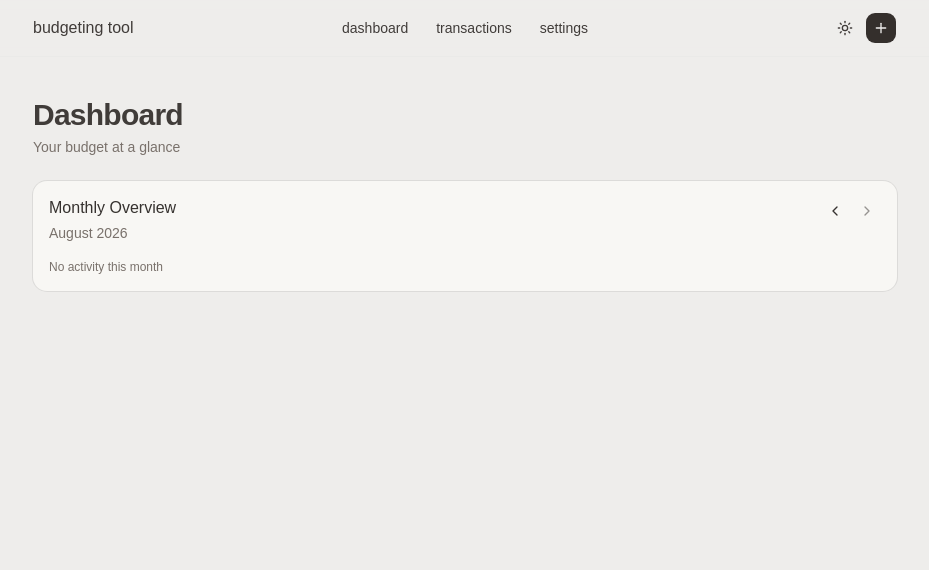
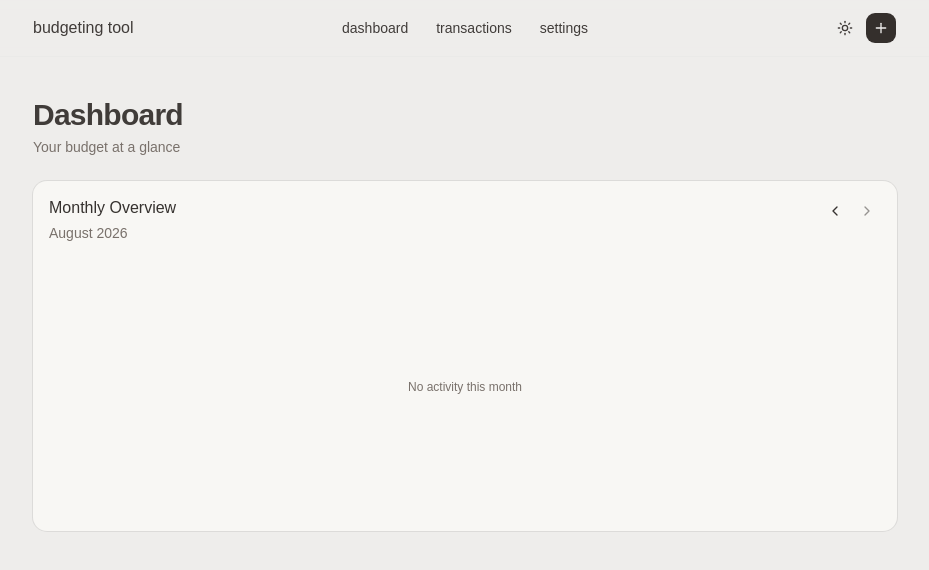
Before and after one commit to ctrlvish/budgeting-tool, a React (Vite) app: page / in a window 1280 px wide. Shown: the top 570 px of the page, without its empty margins (175-1104 px from the left). Built offline with nearby package versions, Linux system fonts and the light colour scheme.

Commit message:
css: bucket colours and fixed size on category breakdown when there is no data

```diff
--- a/src/components/category-breakdown.tsx
+++ b/src/components/category-breakdown.tsx
@@ -12,9 +12,9 @@ const currencyFormatter = new Intl.NumberFormat('en-AU', {
 })
 
 const bucketBarClasses : Record<Bucket, string> = {
-    needs: 'bg-sky-500/65 dark:bg-sky-400/65',
-    wants: 'bg-amber-700/55 dark:bg-amber-400/55',
-    savings: 'bg-emerald-700/55 dark:bg-emerald-400/55'
+    needs: 'bg-[var(--bucket-needs)]',
+    wants: 'bg-[var(--bucket-wants)]',
+    savings: 'bg-[var(--bucket-savings)]'
 }
 
 interface CategoryRow {
@@ -48,7 +48,7 @@ function formatMoney(amountCents : number) {
     return currencyFormatter.format(amountCents / 100)
 }
 
-export function formatPercentage(percentage : number | null) {
+function formatPercentage(percentage : number | null) {
     return percentage === null
         ? '—'
         : percentage > 0 && percentage < 1
@@ -116,22 +116,26 @@ function AmountBar({amountCents, barClass, name, width} : AmountBarProps) {
 export default function CategoryBreakdown({hasIncome, sections} : CategoryBreakdownProps) {
     if (!hasIncome && sections.length > 0) {
         return (
+            <div className="flex h-64 items-center justify-center text-center">
                 <p className="text-xs text-muted-foreground">
                     Add income to view this month's overview
                 </p>
+            </div>
         )
     }
 
     if (sections.length === 0) {
         return (
+            <div className="flex h-64 items-center justify-center text-center">
                 <p className="text-xs text-muted-foreground">
                     No activity this month
                 </p>
+            </div>
         )
     }
 
     return (
-        <div className="grid max-h-64 gap-4 overflow-y-auto pr-2">
+        <div className="grid h-64 content-start gap-4 overflow-y-auto pr-2">
             {sections.map(section => (
                 <section key={section.id} className="grid gap-2.5">
                     <h3 className="sticky top-0 z-10 bg-card py-1 text-sm font-medium">
--- a/src/index.css
+++ b/src/index.css
@@ -30,6 +30,9 @@
     --chart-3: oklch(0.444 0.011 73.639);
     --chart-4: oklch(0.374 0.01 67.558);
     --chart-5: oklch(0.268 0.007 34.298);
+    --bucket-needs: oklch(0.78 0.085 240 / 85%);
+    --bucket-wants: color-mix(in oklab, var(--color-amber-700) 55%, transparent);
+    --bucket-savings: color-mix(in oklab, var(--color-emerald-700) 55%, transparent);
     --radius: 0.625rem;
     --sidebar: oklch(0.93 0.004 85);
     --sidebar-foreground: oklch(0.32 0.008 65);
@@ -65,6 +68,9 @@
     --chart-3: oklch(0.444 0.011 73.639);
     --chart-4: oklch(0.374 0.01 67.558);
     --chart-5: oklch(0.268 0.007 34.298);
+    --bucket-needs: oklch(0.75 0.075 240 / 75%);
+    --bucket-wants: color-mix(in oklab, var(--color-amber-400) 55%, transparent);
+    --bucket-savings: color-mix(in oklab, var(--color-emerald-400) 55%, transparent);
     --sidebar: oklch(0.22 0.007 65);
     --sidebar-foreground: oklch(0.84 0.004 85);
     --sidebar-primary: oklch(0.488 0.243 264.376);
```
Lines whose indentation alone changed are shown as unchanged.
